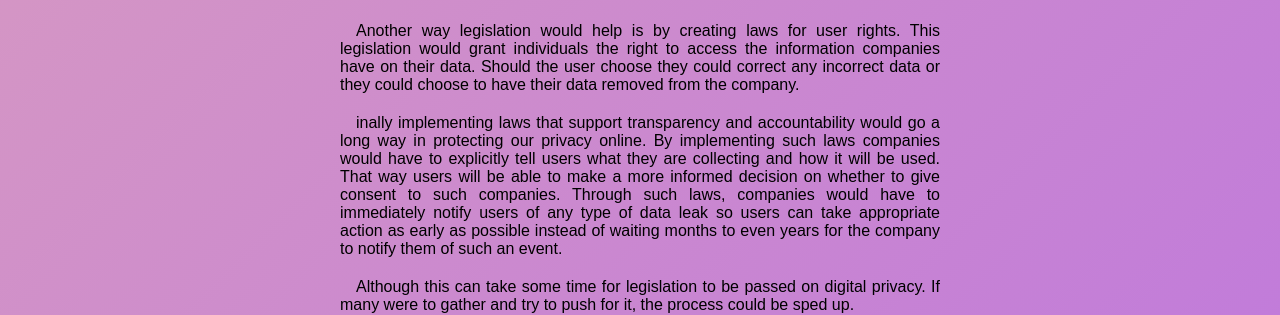
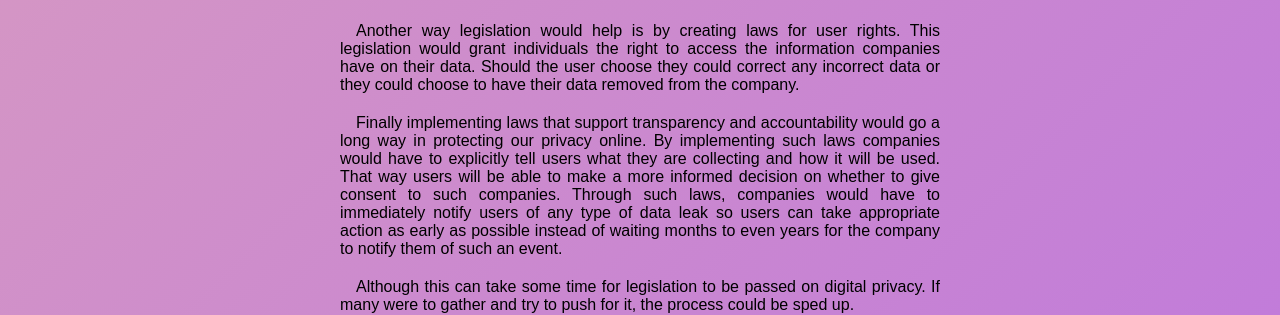
Before and after one commit to Angada28/my-personal-website, a Next.js app: page /Home in a window 1280 px wide. Shown: the part 3719-4034 px from the top of the page. Built offline with nearby package versions, Linux system fonts and the light colour scheme.

Commit message:
Update Home.jsx

```diff
--- a/pages/Home.jsx
+++ b/pages/Home.jsx
@@ -77,7 +77,7 @@ One way it can help is through data protection laws. Through such laws, it would
         Another way legislation would help is by creating laws for user rights. This legislation would grant individuals the right to access the information companies have on their data. Should the user choose they could correct any incorrect data or they could choose to have their data removed from the company.
         </p>
         <p>
-        inally implementing laws that support transparency and accountability would go a long way in protecting our privacy online. By implementing such laws companies would have to explicitly tell users what they are collecting and how it will be used. That way users will be able to make a more informed decision on whether to give consent to such companies. Through such laws, companies would have to immediately notify users of any type of data leak so users can take appropriate action as early as possible instead of waiting months to even years for the company to notify them of such an event.
+        Finally implementing laws that support transparency and accountability would go a long way in protecting our privacy online. By implementing such laws companies would have to explicitly tell users what they are collecting and how it will be used. That way users will be able to make a more informed decision on whether to give consent to such companies. Through such laws, companies would have to immediately notify users of any type of data leak so users can take appropriate action as early as possible instead of waiting months to even years for the company to notify them of such an event.
 
         </p>
         <p>
```
